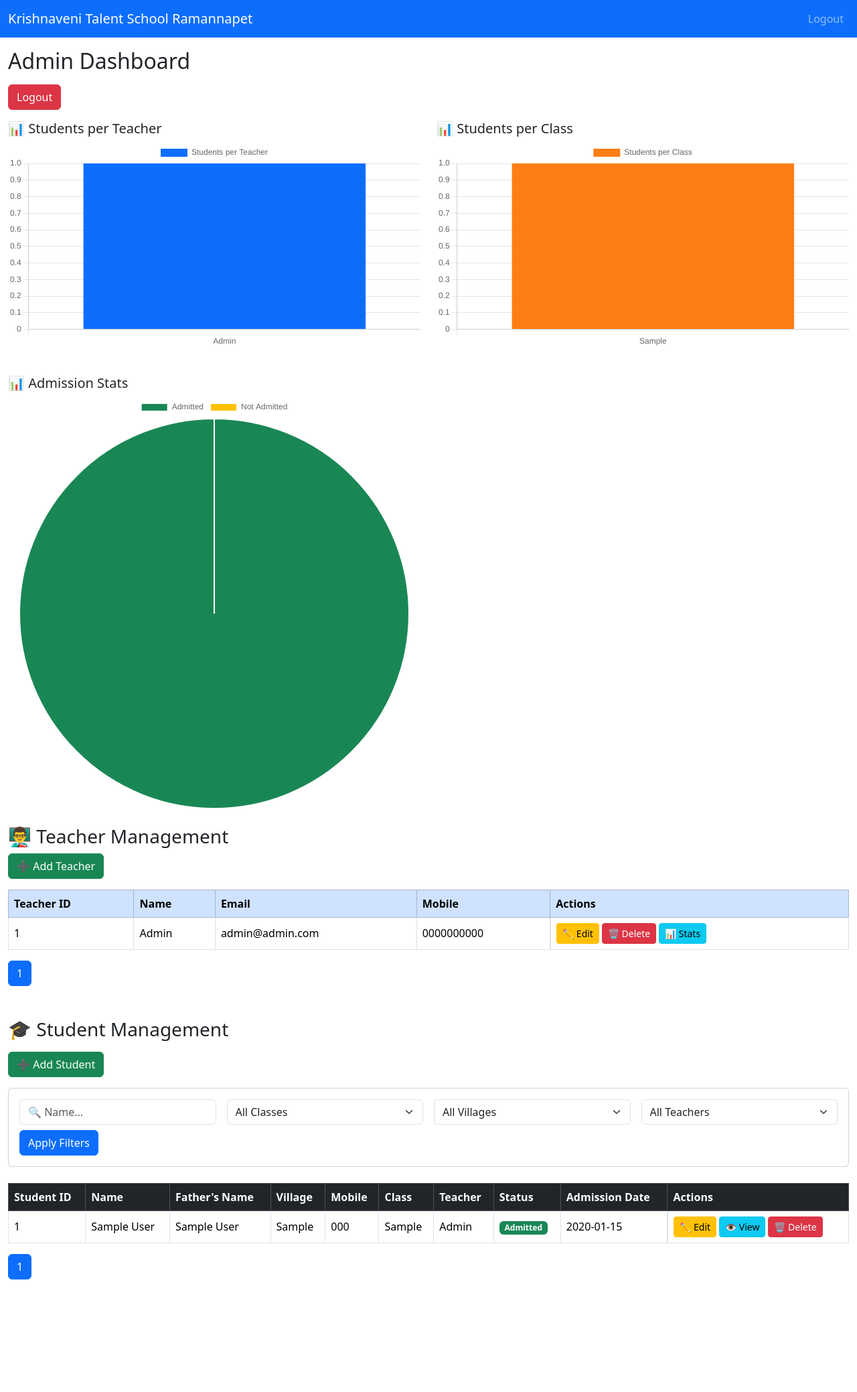
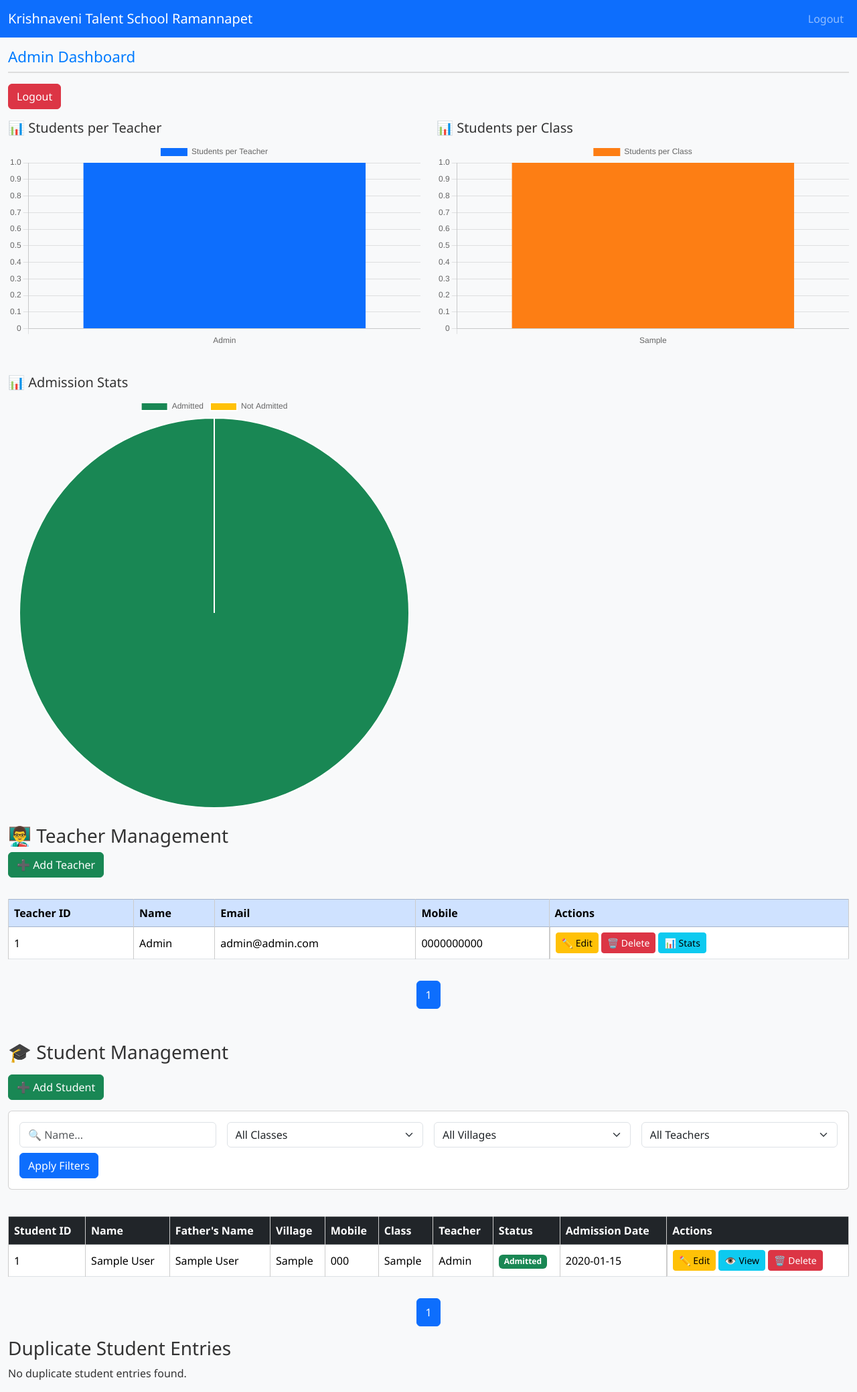
Before and after one commit to manojgangula07/school-admission-campaign, a Flask app: page /admin_dashboard in a window 1280 px wide. Shown: the whole page at 67% size. Before the commit the page ends 1910 px from the top, so only its background shows below. Run offline with Flask 3, Linux system fonts and the light colour scheme; a user stored in the database is signed in; tables that the repository leaves empty hold one stand-in row (values such as "Sample post").

Commit message:
table for duplicates

```diff
--- a/app/forms.py
+++ b/app/forms.py
@@ -17,13 +17,13 @@ from wtforms.validators import DataRequired, Length
 class AddStudentForm(FlaskForm):
     student_name = StringField('Student Name', validators=[DataRequired(), Length(max=100)])
     father_name = StringField('Father Name', validators=[DataRequired(), Length(max=100)])
-    mother_name = StringField('Mother Name', validators=[DataRequired(), Length(max=100)])
+    mother_name = StringField('Mother Name', validators=[Length(max=100)])
     mobile_number = StringField('Mobile Number', validators=[DataRequired(), Length(max=15)])
     student_class = SelectField('Class', choices=[
         ('NUR', 'NUR'), ('LKG', 'LKG'), ('UKG', 'UKG'), ('1', '1'), ('2', '2'), ('3', '3'),
         ('4', '4'), ('5', '5'), ('6', '6'), ('7', '7'), ('8', '8'), ('9', '9'), ('10', '10')
     ], validators=[DataRequired()])
-    village = StringField('Village', validators=[Length(max=100)])
+    village = StringField('Village', validators=[DataRequired(),Length(max=100)])
     previous_school = StringField('Previous School', validators=[Length(max=100)])
     remarks = StringField('Remarks', validators=[Length(max=255)])
     is_admitted = BooleanField('Is Admitted?')
--- a/app/routes.py
+++ b/app/routes.py
@@ -136,7 +136,7 @@ def admin_dashboard():
             teacher_id = int(teacher_filter)
             student_query = student_query.filter(Student.teacher_id == teacher_id)
         except ValueError:
-            pass  # ignore invalid teacher ID
+            pass
 
     # Paginate students
     students = student_query.order_by(Student.id.desc()).paginate(
@@ -149,15 +149,17 @@ def admin_dashboard():
         page=page_teachers, per_page=teachers_per_page, error_out=False
     )
 
-    # Calculate total_teacher_pages
+    # Total page counts
     total_student_pages = students.pages
     total_teacher_pages = teachers_paginated.pages
 
-    # Fetch filter options efficiently
+    # Filter options
     all_teachers = Teacher.query.all()
     all_students_data = Student.query.with_entities(Student.student_class, Student.village).all()
     classes = [c[0] for c in db.session.query(Student.student_class).distinct().filter(Student.student_class.isnot(None)).all()]
-    villages = [v[0] for v in db.session.query(Student.village).distinct().filter(Student.village.isnot(None)).all()]
+    villages = [v[0] for v in db.session.query(Student.village)
+                          .filter(Student.village.isnot(None))
+                          .group_by(Student.village).all()]
 
     # Chart: students by teacher
     students_by_teacher = db.session.query(Teacher.name, func.count(Student.id))\
@@ -171,9 +173,7 @@ def admin_dashboard():
     admitted_count = Student.query.filter_by(is_admitted=True).count()
     not_admitted_count = Student.query.filter_by(is_admitted=False).count()
 
-    # Optimized teacher stats
     teacher_ids = [t.id for t in all_teachers]
-
     admitted_query = db.session.query(Student.teacher_id, func.count())\
         .filter(Student.is_admitted == True, Student.teacher_id.in_(teacher_ids))\
         .group_by(Student.teacher_id).all()
@@ -195,11 +195,38 @@ def admin_dashboard():
     for tid, cls, count in class_stats_query:
         teacher_stats[tid]['class_stats'].append((cls, count))
 
+    # ✅ Duplicate logic (matches on 6 fields + different teachers)
+    dup_subquery = db.session.query(
+        Student.student_name,
+        Student.father_name,
+        Student.mother_name,
+        Student.student_class,
+        Student.village,
+        Student.mobile_number
+    ).group_by(
+        Student.student_name,
+        Student.father_name,
+        Student.mother_name,
+        Student.student_class,
+        Student.village,
+        Student.mobile_number
+    ).having(func.count(func.distinct(Student.teacher_id)) > 1).subquery()
+
+    duplicates = db.session.query(Student).join(
+        dup_subquery,
+        (Student.student_name == dup_subquery.c.student_name) &
+        (Student.father_name == dup_subquery.c.father_name) &
+        (Student.mother_name == dup_subquery.c.mother_name) &
+        (Student.student_class == dup_subquery.c.student_class) &
+        (Student.village == dup_subquery.c.village) &
+        (Student.mobile_number == dup_subquery.c.mobile_number)
+    ).order_by(Student.student_name).all()
+
     return render_template('admin_dashboard.html',
                            students=students,
                            teachers=teachers_paginated,
                            total_student_pages=total_student_pages,
-                           total_teacher_pages=total_teacher_pages,  # ✅ Pass total_teacher_pages to the template
+                           total_teacher_pages=total_teacher_pages,
                            all_teachers=all_teachers,
                            classes=classes,
                            villages=villages,
@@ -212,10 +239,8 @@ def admin_dashboard():
                            teacher_filter=teacher_filter,
                            admitted=admitted_count,
                            not_admitted=not_admitted_count,
-                           teacher_stats=teacher_stats)
-
-
-
+                           teacher_stats=teacher_stats,
+                           duplicates=duplicates)  # ✅ Pass to template
 # Add, Edit, and Remove Teachers (Admin & Self-creation)
 
 @main.route('/admin/add_teacher', methods=['GET', 'POST'])
--- /dev/null
+++ b/app/static/styles.css
@@ -0,0 +1,111 @@
+body {
+    font-family: 'Segoe UI', Tahoma, Geneva, Verdana, sans-serif;
+    margin: 0;
+    padding: 0;
+    background-color: #f8f9fa;
+    color: #333;
+}
+
+header, .filters, .dashboard-section {
+    max-width: 1200px;
+    margin: auto;
+    padding: 1rem;
+}
+
+header {
+    background-color: #343a40;
+    color: white;
+    padding: 1.5rem;
+    text-align: center;
+}
+
+.filters {
+    background-color: #ffffff;
+    border-radius: 6px;
+    padding: 1rem;
+    margin-top: 1rem;
+    display: flex;
+    flex-wrap: wrap;
+    gap: 1rem;
+    justify-content: space-between;
+}
+
+.filters label {
+    display: block;
+    font-size: 0.9rem;
+    margin-bottom: 0.2rem;
+}
+
+.filters input, .filters select {
+    padding: 0.5rem;
+    border-radius: 4px;
+    border: 1px solid #ccc;
+    font-size: 1rem;
+}
+
+.dashboard-section {
+    background-color: #ffffff;
+    margin-top: 1rem;
+    border-radius: 6px;
+    padding: 1rem;
+}
+
+h2 {
+    margin-top: 0;
+    border-bottom: 2px solid #ddd;
+    padding-bottom: 0.5rem;
+    font-size: 1.4rem;
+    color: #007bff;
+}
+
+table {
+    width: 100%;
+    border-collapse: collapse;
+    margin-top: 1rem;
+}
+
+table th, table td {
+    border: 1px solid #ccc;
+    padding: 0.75rem;
+    text-align: left;
+}
+
+table th {
+    background-color: #f1f1f1;
+}
+
+.pagination {
+    margin-top: 1rem;
+    display: flex;
+    justify-content: center;
+    gap: 0.5rem;
+}
+
+.pagination a {
+    padding: 0.5rem 0.75rem;
+    text-decoration: none;
+    border: 1px solid #007bff;
+    color: #007bff;
+    border-radius: 4px;
+    transition: background-color 0.2s;
+}
+
+.pagination a:hover {
+    background-color: #007bff;
+    color: white;
+}
+
+.chart-container {
+    display: flex;
+    flex-wrap: wrap;
+    gap: 2rem;
+    margin-top: 2rem;
+}
+
+.chart-box {
+    flex: 1 1 45%;
+    padding: 1rem;
+    background-color: #fefefe;
+    border: 1px solid #ddd;
+    border-radius: 6px;
+}
--- a/app/templates/admin_dashboard.html
+++ b/app/templates/admin_dashboard.html
@@ -52,7 +52,7 @@
                     <td>{{ teacher.name }}</td>
                     <td>{{ teacher.email }}</td>
                     <td>{{ teacher.mobile_number }}</td>
-                    <td class="d-flex flex-wrap gap-1">
+                    <td class="d-flex flex-nowrap gap-1">
                         <a href="/admin/edit_teacher/{{ teacher.id }}" class="btn btn-sm btn-warning">✏️ Edit</a>
                         <form action="{{ url_for('main.delete_teacher', id=teacher.id) }}" method="POST" style="display:inline;">
                             <input type="hidden" name="csrf_token" value="{{ csrf_token() }}">
@@ -170,7 +170,7 @@
                     {% endif %}
                 </td>
                 <td>{{ student.admission_date.strftime('%Y-%m-%d') if student.admission_date else '-' }}</td>
-                <td class="d-flex flex-wrap gap-1">
+                <td class="d-flex flex-nowrap gap-1">
                     <a href="{{ url_for('main.edit_student_admin', id=student.id) }}" class="btn btn-sm btn-warning">✏️ Edit</a>
                     <a href="{{ url_for('main.view_student', id=student.id) }}" class="btn btn-sm btn-info">👁️ View</a>
                     <form action="{{ url_for('main.delete_student', id=student.id) }}" method="POST" style="display:inline;">
@@ -195,6 +195,44 @@
         {% endfor %}
     </ul>
 </nav>
+
+<h3>Duplicate Student Entries </h3>
+{% if duplicates %}
+  <table class="table table-bordered table-striped">
+    <thead>
+      <tr>
+        <th>Student ID</th>
+        <th>Name</th>
+        <th>Father Name</th>
+        <th>Mother Name</th>
+        <th>Class</th>
+        <th>Village</th>
+        <th>Mobile Number</th>
+        <th>Entered By</th>
+      </tr>
+    </thead>
+    <tbody>
+      {% for student in duplicates %}
+        <tr>
+            <td>{{ student.id }}</td>
+            <td>{{ student.student_name }}</td>
+            <td>{{ student.father_name }}</td>
+            <td>{{ student.mother_name }}</td>
+            <td>{{ student.student_class }}</td>
+            <td>{{ student.village }}</td>
+            <td>{{ student.mobile_number }}</td>
+            <td>{{ student.teacher.name if student.teacher else 'N/A' }}</td>
+        </tr>
+      {% endfor %}
+    </tbody>
+  </table>
+{% else %}
+  <p>No duplicate student entries found.</p>
+{% endif %}
+
+
+
+
 
 <!-- Charts + Scripts -->
 <script src="https://cdn.jsdelivr.net/npm/chart.js"></script>
```
